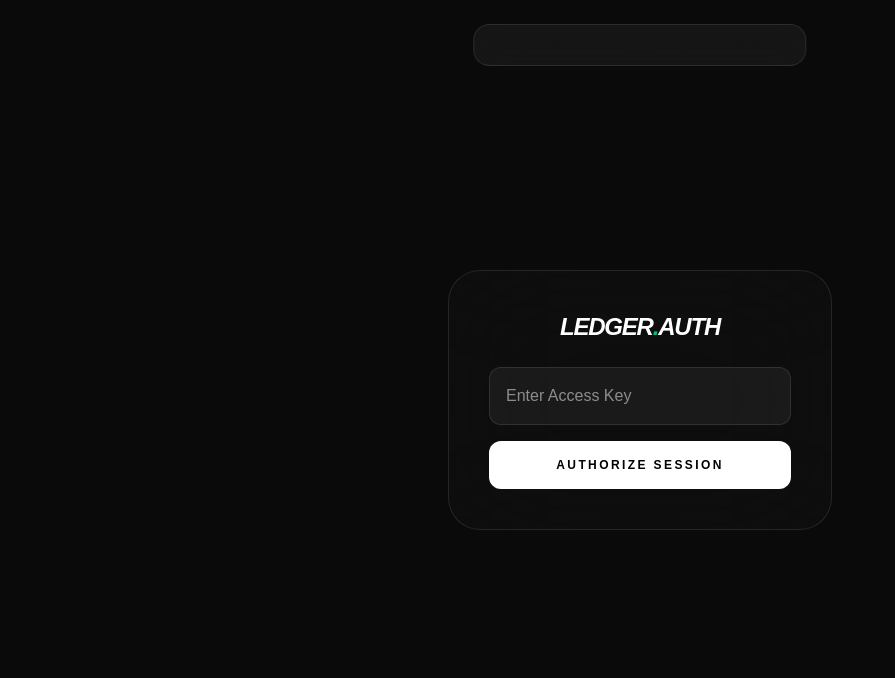
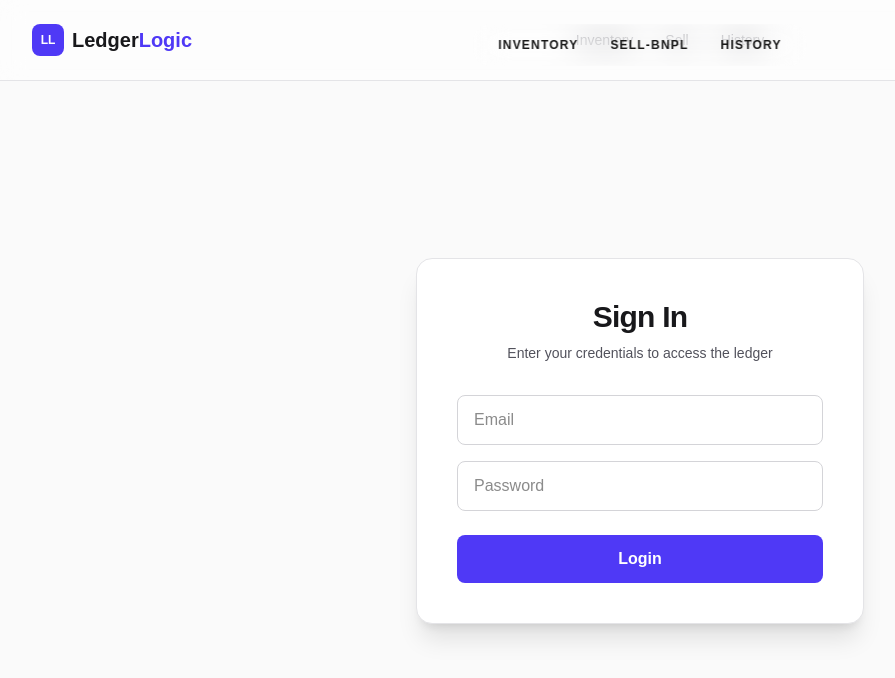
Before and after one commit to baazithh/Ledger-Logic, a Next.js app in the folder ui/: page /login in a window 1280 px wide. Shown: the top 678 px of the page, without its empty margins (0-895 px from the left). Built offline with nearby package versions, Linux system fonts and the light colour scheme.

Commit message:
updated middleware

```diff
--- a/ui/app/login/page.tsx
+++ b/ui/app/login/page.tsx
@@ -1,36 +1,87 @@
-'use client';
-import { useState } from 'react';
-import { useRouter } from 'next/navigation';
+"use client";
+
+import { useState, useEffect } from "react";
+import { useRouter } from "next/navigation";
+import { AlertCircle, X } from "lucide-react"; // Optional: for icons
 
 export default function LoginPage() {
-  const [password, setPassword] = useState('');
   const router = useRouter();
+  const [showToast, setShowToast] = useState(false);
+
+  // Auto-hide the message after 3 seconds
+  useEffect(() => {
+    if (showToast) {
+      const timer = setTimeout(() => setShowToast(false), 3000);
+      return () => clearTimeout(timer);
+    }
+  }, [showToast]);
+
+  const handleRestrictedClick = (e: React.MouseEvent) => {
+    e.preventDefault();
+    setShowToast(true);
+  };
 
   const handleLogin = (e: React.FormEvent) => {
     e.preventDefault();
-    if (password === 'admin123') { // Set your password here
-      document.cookie = "ledger_auth=true; path=/";
-      router.push('/inventory');
-    } else {
-      alert("Invalid Access Code");
-    }
+    // Your login logic here (e.g., setting the ledger_auth cookie)
+    document.cookie = "ledger_auth=true; path=/";
+    router.push("/inventory");
   };
 
   return (
-    <div className="min-h-screen bg-[#0a0a0a] flex items-center justify-center">
-      <form onSubmit={handleLogin} className="p-10 border border-white/10 rounded-[2rem] bg-white/[0.02] backdrop-blur-3xl w-full max-w-sm text-center">
-        <h1 className="text-2xl font-black italic mb-6 uppercase tracking-tighter text-white">Ledger<span className="text-emerald-500">.</span>Auth</h1>
-        <input
-          type="password"
-          placeholder="Enter Access Key"
-          className="w-full bg-white/5 border border-white/10 rounded-xl p-4 text-white outline-none focus:border-emerald-500 mb-4 transition-all"
-          value={password}
-          onChange={(e) => setPassword(e.target.value)}
-        />
-        <button className="w-full bg-white text-black font-black py-4 rounded-xl uppercase text-xs tracking-[0.2em] hover:bg-emerald-500 hover:text-white transition-all">
-          Authorize Session
-        </button>
-      </form>
+    <div className="flex min-h-screen flex-col bg-zinc-50 dark:bg-zinc-950 font-sans">
+      {/* Navigation (Same as Home Page but with restricted clicks) */}
+      <nav className="flex items-center justify-between px-8 py-6 border-b border-zinc-200 dark:border-zinc-800 bg-white/50 backdrop-blur-md">
+        <div className="flex items-center gap-2 cursor-pointer" onClick={() => router.push("/")}>
+          <div className="w-8 h-8 bg-indigo-600 rounded-lg flex items-center justify-center">
+            <span className="text-white font-bold text-xs">LL</span>
+          </div>
+          <span className="text-xl font-bold text-zinc-900 dark:text-zinc-50">
+            Ledger<span className="text-indigo-600">Logic</span>
+          </span>
+        </div>
+
+        <div className="hidden md:flex gap-8 text-sm font-medium text-zinc-600">
+          <button onClick={handleRestrictedClick} className="hover:text-indigo-600 transition-colors">Inventory</button>
+          <button onClick={handleRestrictedClick} className="hover:text-indigo-600 transition-colors">Sell</button>
+          <button onClick={handleRestrictedClick} className="hover:text-indigo-600 transition-colors">History</button>
+        </div>
+
+        <div className="w-[100px]"></div> {/* Spacer to keep layout consistent */}
+      </nav>
+
+      {/* Main Login Content */}
+      <main className="flex flex-1 items-center justify-center px-6">
+        <div className="w-full max-w-md space-y-8 bg-white dark:bg-zinc-900 p-10 rounded-2xl border border-zinc-200 dark:border-zinc-800 shadow-xl">
+          <div className="text-center">
+            <h2 className="text-3xl font-bold tracking-tight text-zinc-900 dark:text-zinc-50">Sign In</h2>
+            <p className="mt-2 text-sm text-zinc-600 dark:text-zinc-400">Enter your credentials to access the ledger</p>
+          </div>
+
+          <form className="mt-8 space-y-6" onSubmit={handleLogin}>
+            <div className="space-y-4">
+              <input type="email" placeholder="Email" required className="w-full px-4 py-3 rounded-lg border border-zinc-300 dark:border-zinc-700 bg-transparent outline-none focus:ring-2 focus:ring-indigo-600" />
+              <input type="password" placeholder="Password" required className="w-full px-4 py-3 rounded-lg border border-zinc-300 dark:border-zinc-700 bg-transparent outline-none focus:ring-2 focus:ring-indigo-600" />
+            </div>
+            <button type="submit" className="w-full py-3 bg-indigo-600 hover:bg-indigo-700 text-white font-bold rounded-lg transition-all active:scale-[0.98]">
+              Login
+            </button>
+          </form>
+        </div>
+      </main>
+
+      {/* CUSTOM POPUP MESSAGE (Toast) */}
+      {showToast && (
+        <div className="fixed bottom-10 left-1/2 -translate-x-1/2 z-[100] animate-in fade-in slide-in-from-bottom-4 duration-300">
+          <div className="flex items-center gap-3 bg-zinc-900 text-white px-6 py-4 rounded-2xl shadow-2xl border border-white/10">
+            <AlertCircle className="text-indigo-400" size={18} />
+            <span className="text-sm font-medium">You must login first to access these features.</span>
+            <button onClick={() => setShowToast(false)} className="ml-2 hover:text-gray-400">
+              <X size={16} />
+            </button>
+          </div>
+        </div>
+      )}
     </div>
   );
 }
--- a/ui/middleware.ts
+++ b/ui/middleware.ts
@@ -3,12 +3,17 @@ import type { NextRequest } from 'next/server';
 
 export function middleware(request: NextRequest) {
   const authCookie = request.cookies.get('ledger_auth');
-  const isLoginPage = request.nextUrl.pathname === '/login';
+  const path = request.nextUrl.pathname;
 
-  if (!authCookie && !isLoginPage) {
+  const isLoginPage = path === '/login';
+  const isPublicPage = path === '/'; // Define the Home Page as public
+
+  // 1. If not logged in and trying to access anything EXCEPT /login or /
+  if (!authCookie && !isLoginPage && !isPublicPage) {
     return NextResponse.redirect(new URL('/login', request.url));
   }
 
+  // 2. If logged in and trying to go to the login page, send them to inventory
   if (authCookie && isLoginPage) {
     return NextResponse.redirect(new URL('/inventory', request.url));
   }
```
